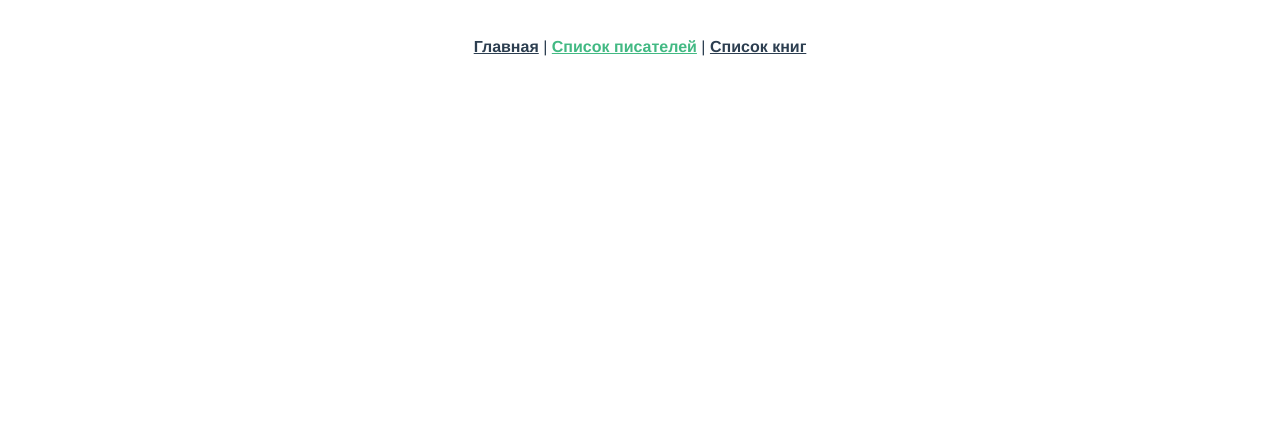
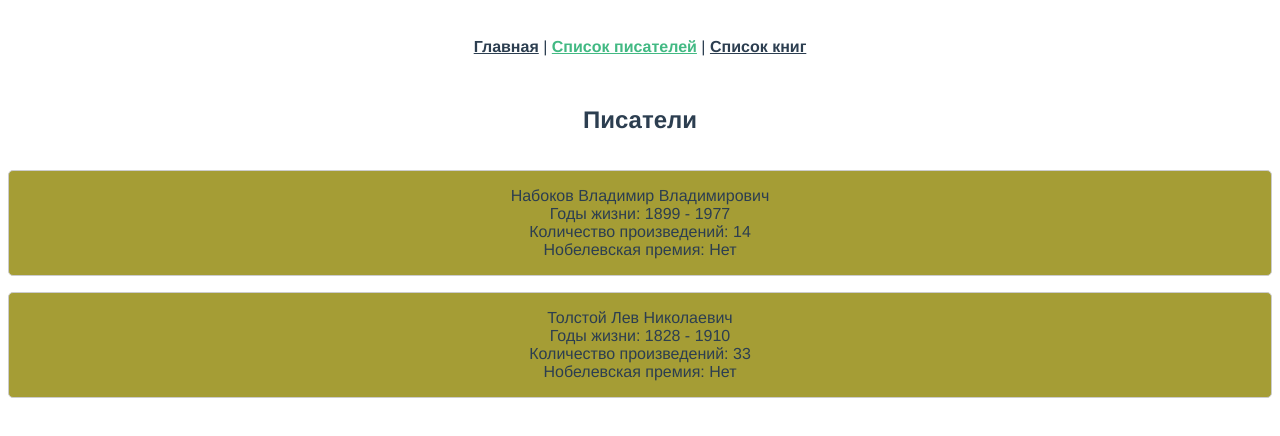
Before and after one commit to Nikita-Sherstnev/writers-vue-app, a Vue app: page /writers in a window 1280 px wide. Shown: the top 436 px of the page. Built offline with nearby package versions, Linux system fonts and the light colour scheme.

Commit message:
List of writers added

```diff
--- a/src/App.vue
+++ b/src/App.vue
@@ -12,21 +12,6 @@ export default {
   name: "App",
   components: {
     Header,
-  },
-  data() {
-    return {
-      writers: [
-        {
-          name: "Владимир",
-          surname: "Набоков",
-          middlename: "Владимирович",
-          birthYear: 1899,
-          deathYear: 1977,
-          amountOfBooks: "10",
-          nobel: false,
-        },
-      ],
-    };
   },
 };
 </script>
--- a/src/components/HelloWorld.vue
+++ /dev/null
@@ -1,58 +0,0 @@
-<template>
-  <div class="hello">
-    <h1>{{ msg }}</h1>
-    <p>
-      For a guide and recipes on how to configure / customize this project,<br>
-      check out the
-      <a href="https://cli.vuejs.org" target="_blank" rel="noopener">vue-cli documentation</a>.
-    </p>
-    <h3>Installed CLI Plugins</h3>
-    <ul>
-      <li><a href="https://github.com/vuejs/vue-cli/tree/dev/packages/%40vue/cli-plugin-babel" target="_blank" rel="noopener">babel</a></li>
-      <li><a href="https://github.com/vuejs/vue-cli/tree/dev/packages/%40vue/cli-plugin-eslint" target="_blank" rel="noopener">eslint</a></li>
-    </ul>
-    <h3>Essential Links</h3>
-    <ul>
-      <li><a href="https://vuejs.org" target="_blank" rel="noopener">Core Docs</a></li>
-      <li><a href="https://forum.vuejs.org" target="_blank" rel="noopener">Forum</a></li>
-      <li><a href="https://chat.vuejs.org" target="_blank" rel="noopener">Community Chat</a></li>
-      <li><a href="https://twitter.com/vuejs" target="_blank" rel="noopener">Twitter</a></li>
-      <li><a href="https://news.vuejs.org" target="_blank" rel="noopener">News</a></li>
-    </ul>
-    <h3>Ecosystem</h3>
-    <ul>
-      <li><a href="https://router.vuejs.org" target="_blank" rel="noopener">vue-router</a></li>
-      <li><a href="https://vuex.vuejs.org" target="_blank" rel="noopener">vuex</a></li>
-      <li><a href="https://github.com/vuejs/vue-devtools#vue-devtools" target="_blank" rel="noopener">vue-devtools</a></li>
-      <li><a href="https://vue-loader.vuejs.org" target="_blank" rel="noopener">vue-loader</a></li>
-      <li><a href="https://github.com/vuejs/awesome-vue" target="_blank" rel="noopener">awesome-vue</a></li>
-    </ul>
-  </div>
-</template>
-
-<script>
-export default {
-  name: 'HelloWorld',
-  props: {
-    msg: String
-  }
-}
-</script>
-
-<!-- Add "scoped" attribute to limit CSS to this component only -->
-<style scoped>
-h3 {
-  margin: 40px 0 0;
-}
-ul {
-  list-style-type: none;
-  padding: 0;
-}
-li {
-  display: inline-block;
-  margin: 0 10px;
-}
-a {
-  color: #42b983;
-}
-</style>
--- a/src/store/modules/writers.js
+++ b/src/store/modules/writers.js
@@ -1,8 +1,30 @@
 const state = {
-  writers: [],
+  writers: [
+    {
+      id: 0,
+      name: "Владимир",
+      surname: "Набоков",
+      middlename: "Владимирович",
+      birthYear: 1899,
+      deathYear: 1977,
+      amountOfBooks: "14",
+      nobel: false,
+    },{
+      id: 1,
+      name: "Лев",
+      surname: "Толстой",
+      middlename: "Николаевич",
+      birthYear: 1828,
+      deathYear: 1910,
+      amountOfBooks: "33",
+      nobel: false,
+    },
+  ],
 };
 
-const getters = {};
+const getters = {
+  allWriters: state => state.writers
+};
 
 const actions = {};
 
--- a/src/views/BooksList.vue
+++ b/src/views/BooksList.vue
@@ -1,6 +1,6 @@
 <template>
-  <div>
-    <h1>Books List</h1>
+  <div class="books">
+    <h1>Книги</h1>
   </div>
 </template>
 
--- a/src/views/Home.vue
+++ b/src/views/Home.vue
@@ -1,17 +1,15 @@
 <template>
   <div class="home">
     <img alt="Vue logo" src="../assets/logo.png">
-    <HelloWorld msg="Welcome to Your Vue.js App"/>
+    <h1>Главная страница</h1>
   </div>
 </template>
 
 <script>
-import HelloWorld from '@/components/HelloWorld.vue'
-
 export default {
   name: 'Home',
   components: {
-    HelloWorld
+
   }
 }
 </script>
--- a/src/views/WritersList.vue
+++ b/src/views/WritersList.vue
@@ -1,11 +1,45 @@
 <template>
   <div class="writers">
-    <div></div>
+    <h2>Писатели</h2>
+    <div
+    v-for="writer in allWriters"
+    :key="writer.id"
+    class="writer"
+    >
+    {{ writer.surname }}
+    {{ writer.name }}
+    {{ writer.middlename }}
+    <br>
+    Годы жизни: {{ writer.birthYear }} - {{ writer.deathYear }}<br>
+    Количество произведений: {{ writer.amountOfBooks }}<br>
+    Нобелевская премия: <span v-if="writer.nobel==true">Есть</span><span v-else>Нет</span><br>
+    </div>
   </div>
 </template>
 
 <script>
+import { mapGetters } from 'vuex'
+
 export default {
+  name: "WritersList",
+  computed: mapGetters(["allWriters"]),
 
 }
 </script>
+
+<style scoped>
+.writers {
+  display: grid;
+  grid-template-columns: 1fr;
+  grid-gap: 1rem;
+}
+.writer {
+  border: 1px solid #ccc;
+  background: #a59d35;
+  padding: 1rem;
+  border-radius: 5px;
+  text-align: center;
+  position: relative;
+  cursor: pointer;
+}
+</style>
```
